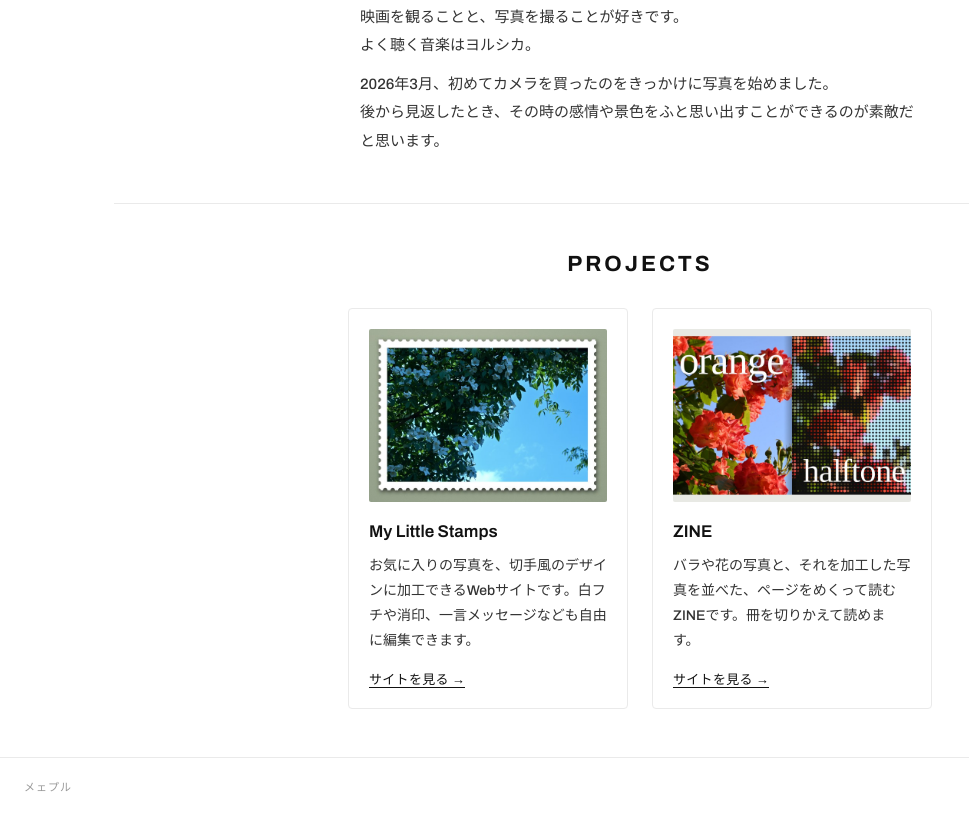
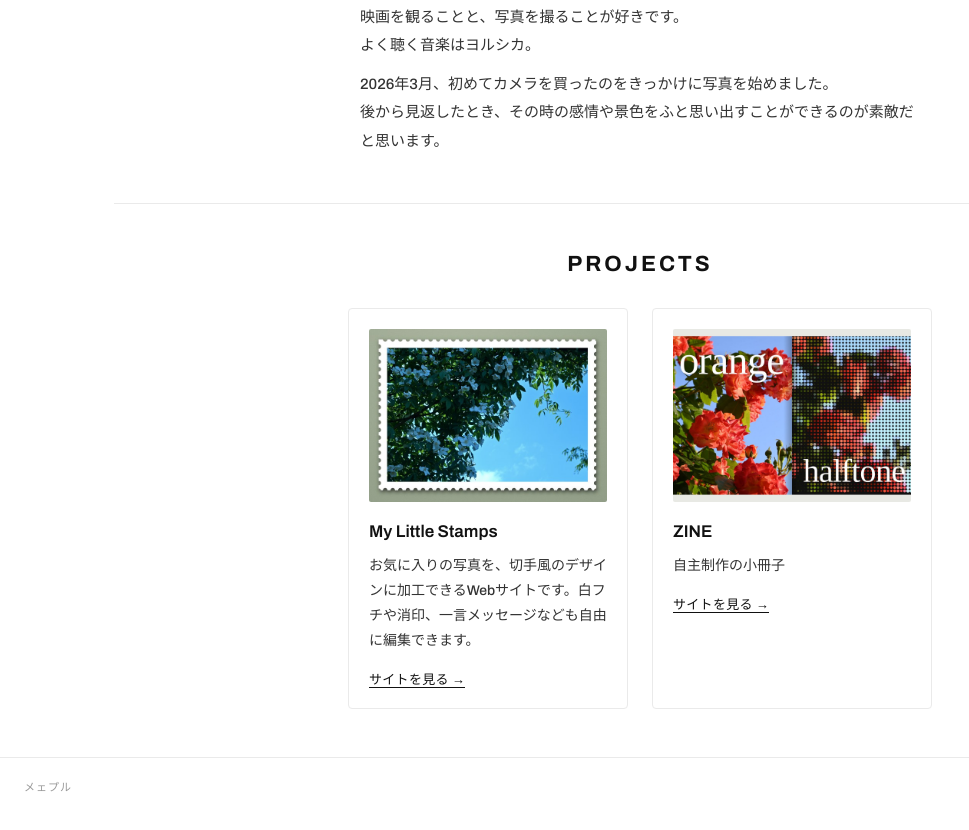
Before and after one commit to mee1215r/portfolio-site, a plain HTML site: page index.html in a window 1280 px wide. Shown: the part 3679-4509 px from the top of the page, without its empty margins (0-969 px from the left). Drawn offline with Linux system fonts and the light colour scheme; a web font is replaced by a local one.

Commit message:
写真を更新 (2026-11-24 17:23)

```diff
--- a/index.html
+++ b/index.html
@@ -112,7 +112,7 @@
         <div class="work-card">
           <img class="work-image" src="images/works-zine-preview.jpg" alt="ZINE のプレビュー画像。オレンジ色のバラの写真と、それを網点に加工した写真の見開き">
           <h3>ZINE</h3>
-          <p>バラや花の写真と、それを加工した写真を並べた、ページをめくって読むZINEです。冊を切りかえて読めます。</p>
+          <p>自主制作の小冊子</p>
           <a href="https://mee1215r.github.io/effect-lab/" target="_blank" rel="noopener" class="work-link">サイトを見る →</a>
         </div>
       </div>
```
